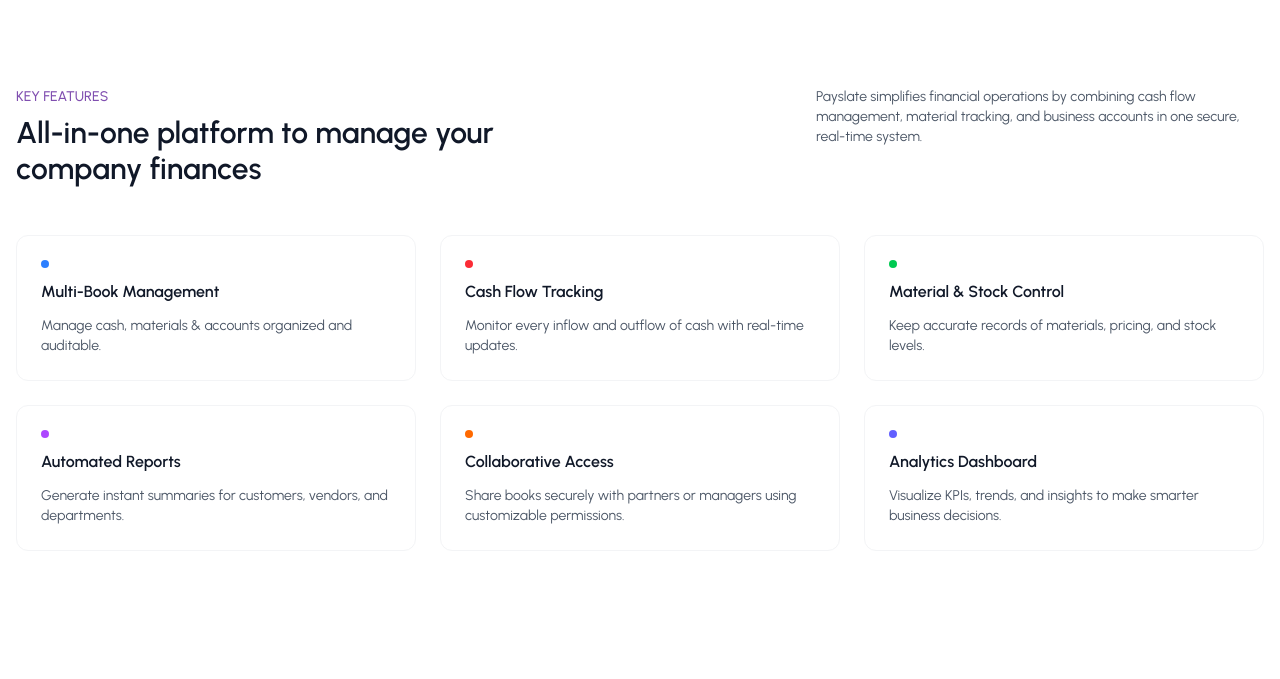
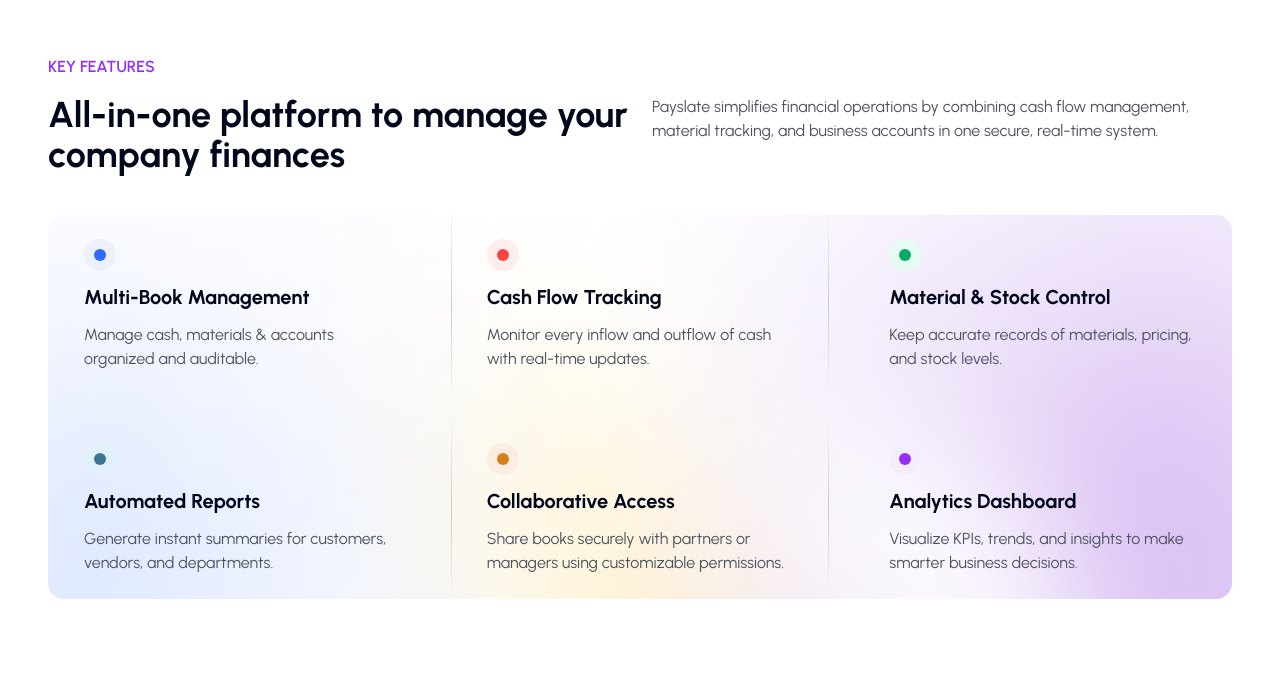
Before and after one commit to muppidathibecse/payslate, a Next.js app: page / in a window 1280 px wide. Shown: the part 1761-2440 px from the top of the page. Built offline with nearby package versions, Linux system fonts and the light colour scheme.

Commit message:
feat: refactor features section and introduce new feature card component

```diff
--- a/src/app/page.tsx
+++ b/src/app/page.tsx
@@ -1,5 +1,5 @@
 import DownloadAppSection from "../components/DownloadAppSection";
-import Features from "../components/Features";
+import Features from "../components/features/Feature";
 import Footer from "../components/Footer";
 import HeroSection from "../components/home/hero-section";
 import Navbar from "../components/Navbar";
--- a/src/components/Button.tsx
+++ b/src/components/Button.tsx
@@ -8,7 +8,7 @@
   icon?: ReactNode;
   iconPosition?: "left" | "right";
   disabled?: boolean;
-  children : ReactNode;
+  children ?: ReactNode;
 };
 
 const DEFAULT_BUTTON_CLASSES =
--- a/src/components/DownloadAppSection.tsx
+++ b/src/components/DownloadAppSection.tsx
@@ -2,38 +2,14 @@
 import Button from "./Button";
 import { AppleStoreIcon } from "../icons/AppleStoreIcon";
 import { PlayStoreIcon } from "../icons/PlayStoreIcon";
+import { appDownloadOptions, DownloadAppSectionData } from "./home/data";
 
 enum DownloadPlatform {
   ANDROID = "android",
   IOS = "ios",
 }
 
-const DownloadAppSectionData = {
-  label: "Download App",
-  subheading: "All-in-one platform to manage your company finances",
-  paragraph:
-    "Payslate simplifies financial operations by combining cash flow management, material tracking, and business accounts in one secure, real-time system.",
-};
 
-const appDownloadOptions = [
-  {
-    platform: "android",
-    title: "Download for Android",
-    description:
-      "The best finance app ever built on Google. Get it on Google Play.",
-    ctaLabel: "Play Store",
-    storeUrl:
-      "https://play.google.com/store/apps/details?id=com.dotmite.payslate",
-  },
-  {
-    platform: "ios",
-    title: "Download for iOS",
-    description:
-      "The best finance app ever built on Apple. Get it on the App Store.",
-    ctaLabel: "App Store",
-    storeUrl: "https://apps.apple.com/in/app/payslate/id6737227735",
-  },
-];
 
 const DownloadSectionCard = ({
   className,
@@ -52,7 +28,7 @@
 }) => {
   return (
     <div
-      className={`flex flex-col justify-between items-start relative text-text px-6 pt-6 pb-0 rounded-[40px] flex-1 h-120 xl:h-150 min-w-[250px] ${className}`}
+      className={`flex flex-col justify-between items-start relative text-text px-6 pt-6 pb-0 rounded-[40px] flex-1 h-120 xl:h-150 min-w-62.5 ${className}`}
     >
       <div role="region" aria-labelledby="download-app-section-title">
         <h2 className="text-3xl md:text-4xl font-bold mb-2">{label}</h2>
--- a/src/components/Features.tsx
+++ /dev/null
@@ -1,95 +0,0 @@
-// data/features.ts
-const featuresData = [
-  {
-    title: "Multi-Book Management",
-    description: "Manage cash, materials & accounts organized and auditable.",
-    color: "bg-blue-500",
-  },
-  {
-    title: "Cash Flow Tracking",
-    description:
-      "Monitor every inflow and outflow of cash with real-time updates.",
-    color: "bg-red-500",
-  },
-  {
-    title: "Material & Stock Control",
-    description:
-      "Keep accurate records of materials, pricing, and stock levels.",
-    color: "bg-green-500",
-  },
-  {
-    title: "Automated Reports",
-    description:
-      "Generate instant summaries for customers, vendors, and departments.",
-    color: "bg-purple-500",
-  },
-  {
-    title: "Collaborative Access",
-    description:
-      "Share books securely with partners or managers using customizable permissions.",
-    color: "bg-orange-500",
-  },
-  {
-    title: "Analytics Dashboard",
-    description:
-      "Visualize KPIs, trends, and insights to make smarter business decisions.",
-    color: "bg-indigo-500",
-  },
-];
-
-const Features = () => {
-  return (
-    <section
-      id="features"
-      className="mx-auto bg-white max-w-7xl px-4 py-20"
-      aria-labelledby="features-heading"
-    >
-
-      <header className="mb-12 flex flex-col gap-4 md:flex-row md:items-start md:justify-between">
-        <div>
-          <p className="text-sm font-medium uppercase text-[#804FB0]">
-            Key Features
-          </p>
-          <h2
-            id="features-heading"
-            className="mt-2 max-w-xl text-3xl font-semibold text-gray-900"
-          >
-            All-in-one platform to manage your company finances
-          </h2>
-        </div>
-
-        <p className="max-w-md text-sm text-gray-600">
-          Payslate simplifies financial operations by combining cash flow
-          management, material tracking, and business accounts in one secure,
-          real-time system.
-        </p>
-      </header>
-
-
-      <ul className="grid grid-cols-1 gap-6 md:grid-cols-2 lg:grid-cols-3">
-        {featuresData.map((feature, index) => (
-          <li
-            key={index}
-            className="rounded-xl border border-gray-100 bg-white p-6"
-          >
-            <article className="flex flex-col gap-3">
-
-              <span
-                className={`h-2 w-2 rounded-full ${feature.color}`}
-                aria-hidden="true"
-              />
-
-              <h3 className="text-base font-semibold text-gray-900">
-                {feature.title}
-              </h3>
-
-              <p className="text-sm text-gray-600">{feature.description}</p>
-            </article>
-          </li>
-        ))}
-      </ul>
-    </section>
-  );
-};
-
-export default Features;
--- /dev/null
+++ b/src/components/features/Card.tsx
@@ -0,0 +1,26 @@
+type CardProps = {
+  title: string;
+  description: string;
+  dotColor: string;
+  dotBgColor: string;
+};
+
+const Card = ({ title, description, dotColor, dotBgColor }: CardProps) => {
+  return (
+    <article className="flex flex-col gap-3 rounded-xl p-6">
+      <span
+        className='flex h-8 w-8 items-center justify-center rounded-full'
+        style={{ backgroundColor: dotBgColor }}
+      >
+        <span
+          className="h-3 w-3 rounded-full"
+          style={{ backgroundColor: dotColor }}
+        />
+      </span>
+      <h3 className="text-xl font-bold text-text">{title}</h3>
+      <p className="text-base text-muted">{description}</p>
+    </article>
+  );
+};
+
+export default Card;
--- /dev/null
+++ b/src/components/features/Feature.tsx
@@ -0,0 +1,38 @@
+import { details, featuresData, KEY_FEATUURES_CARD_STYLE } from "../home/data";
+import Card from "./Card";
+
+const Features = () => (
+  <section
+    className="flex justify-center w-full p-6 md:p-12 2xl:px-0 2xl:w-360"
+    id="features"
+  >
+    <div className="w-full flex flex-col justify-center items-center">
+    <span className="text-sm md:text-base text-secondary font-semibold uppercase w-full">
+      {details.label}
+    </span>
+    <div className="flex flex-col md:flex-row md:justify-between gap-3 md:gap-6 mt-4">
+      <p className="font-bold text-text text-4xl w-full md:w-1/2">
+        {details.title}
+      </p>
+      <p className="text-base text-muted w-full md:w-1/2 mt-2 md:mt-0">
+        {details.description}
+      </p>
+    </div>
+
+    <ul className="w-full grid grid-cols-1 gap-6 md:grid-cols-2 lg:grid-cols-3 rounded-2xl mt-6 md:mt-10 bg-[url('/assets/imageBg.png')] bg-cover bg-center bg-no-repeat">
+      {featuresData.map((feature, index) => (
+        <li key={index} className={KEY_FEATUURES_CARD_STYLE}>
+          <Card
+            title={feature.title}
+            description={feature.description}
+            dotColor={feature.color}
+            dotBgColor={feature.bgColor}
+          />
+        </li>
+      ))}
+    </ul>
+    </div>
+  </section>
+);
+
+export default Features;
--- a/src/components/home/data.tsx
+++ b/src/components/home/data.tsx
@@ -45,3 +45,84 @@
         bg: "#FFEFFB",
     }
 ];
+
+export const featuresData = [
+  {
+    title: "Multi-Book Management",
+    description: "Manage cash, materials & accounts organized and auditable.",
+    color: "#2E68FD",
+    bgColor: "#ECF0FB",
+  },
+  {
+    title: "Cash Flow Tracking",
+    description:
+      "Monitor every inflow and outflow of cash with real-time updates.",
+    color: "#FC4343",
+    bgColor: "#FEEDED",
+  },
+  {
+    title: "Material & Stock Control",
+    description:
+      "Keep accurate records of materials, pricing, and stock levels.",
+    color: "#08A965",
+    bgColor: "#E5FCF2",
+  },
+  {
+    title: "Automated Reports",
+    description:
+      "Generate instant summaries for customers, vendors, and departments.",
+    color: "#3B7793",
+    bgColor: "#E1F1F9",
+  },
+  {
+    title: "Collaborative Access",
+    description:
+      "Share books securely with partners or managers using customizable permissions.",
+    color: "#D77E1B",
+    bgColor: "#FAEEE2",
+  },
+  {
+    title: "Analytics Dashboard",
+    description:
+      "Visualize KPIs, trends, and insights to make smarter business decisions.",
+    color: "#932EFA",
+    bgColor: "#F4EDFC",
+  },
+];
+
+export const details = {
+  label: "Key Features",
+  title: "All-in-one platform to manage your company finances",
+  description:
+    "Payslate simplifies financial operations by combining cash flow management, material tracking, and business accounts in one secure, real-time system.",
+};
+
+export const KEY_FEATUURES_CARD_STYLE =
+  "relative px-3 lg:nth-[3n+2]:before:content-[''] lg:nth-[3n+2]:before:absolute lg:nth-[3n+2]:before:inset-y-0 lg:nth-[3n+2]:before:left-0 lg:nth-[3n+2]:before:w-px lg:nth-[3n+2]:before:bg-[linear-gradient(to_bottom,#F5F5F5,#CBCBCB,#F5F5F5)] lg:nth-[3n+2]:after:content-[''] lg:nth-[3n+2]:after:absolute lg:nth-[3n+2]:after:inset-y-0 lg:nth-[3n+2]:after:right-0 lg:nth-[3n+2]:after:w-px lg:nth-[3n+2]:after:bg-[linear-gradient(to_bottom,#F5F5F5,#CBCBCB,#F5F5F5)]";
+
+export const DownloadAppSectionData = {
+  label: "Download App",
+  subheading: "All-in-one platform to manage your company finances",
+  paragraph:
+    "Payslate simplifies financial operations by combining cash flow management, material tracking, and business accounts in one secure, real-time system.",
+};
+
+export const appDownloadOptions = [
+  {
+    platform: "android",
+    title: "Download for Android",
+    description:
+      "The best finance app ever built on Google. Get it on Google Play.",
+    ctaLabel: "Play Store",
+    storeUrl:
+      "https://play.google.com/store/apps/details?id=com.dotmite.payslate",
+  },
+  {
+    platform: "ios",
+    title: "Download for iOS",
+    description:
+      "The best finance app ever built on Apple. Get it on the App Store.",
+    ctaLabel: "App Store",
+    storeUrl: "https://apps.apple.com/in/app/payslate/id6737227735",
+  },
+];
```
